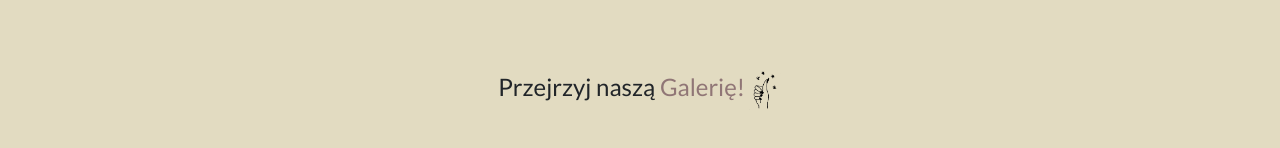
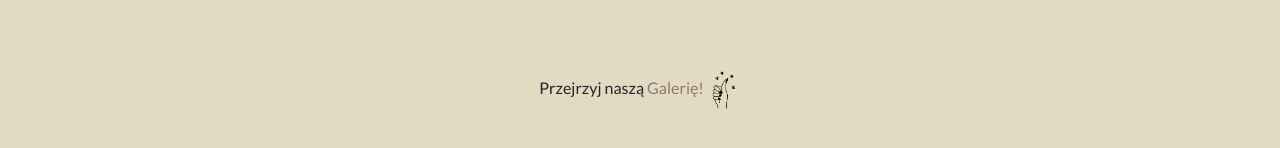
Before and after one commit to falamhazam/falamhazam.github.io, a plain HTML site: page RAGS/index.html in a window 1280 px wide. Shown: the part 1014-1162 px from the top of the page. Drawn offline with nearby package versions, Linux system fonts and the light colour scheme.

Commit message:
RAGS h4 to P

```diff
--- a/RAGS/index.html
+++ b/RAGS/index.html
@@ -89,7 +89,7 @@
                 <p>Rags to marka tworzona przez dziewczyny, które uważają, że świat powinien być ciekawy i różnorodny, gdzie każdy może być i wyrażać siebie. Chcemy podsunąć Wam oryginalne ubrania, które będą mogły podkreślać Waszą wyjątkowość. Dla Was przywrócimy je z innej epoki, a wszystko po to by walczyć z nieciekawą, smutną i nudną rutyną narzucaną przez sieciówki. Proponujemy całkiem przystępne rozwiązanie: oferujemy rzeczy niepowtarzalne, wspaniałej jakości, którym Wy dacie drugie życie, a one urozmaicą Wasze :)</p>
             </div>
             <div class="col-md-12 text-center rags-paragraph">
-                <h4>Przejrzyj naszą <a class="rags-gallery-link" href="">Galerię!</a><img id="hand-logo2" class="rags-icons-low" src="img/hand-logo-2C.png" alt=""></h4>
+                <p>Przejrzyj naszą <a class="rags-gallery-link" href="">Galerię!</a><img id="hand-logo2" class="rags-icons-low" src="img/hand-logo-2C.png" alt=""></p>
             </div>
         </div>
 
```
